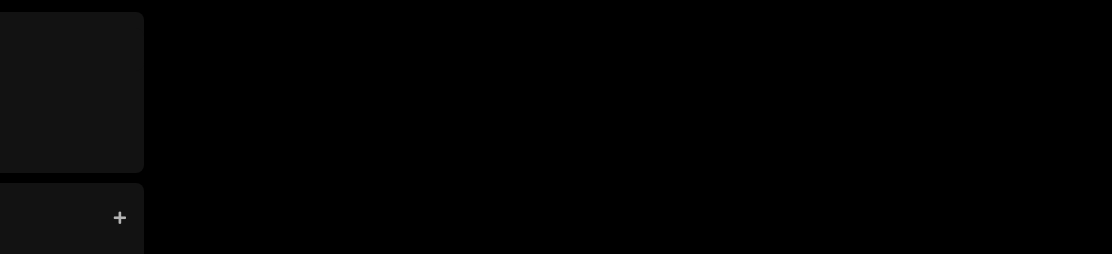
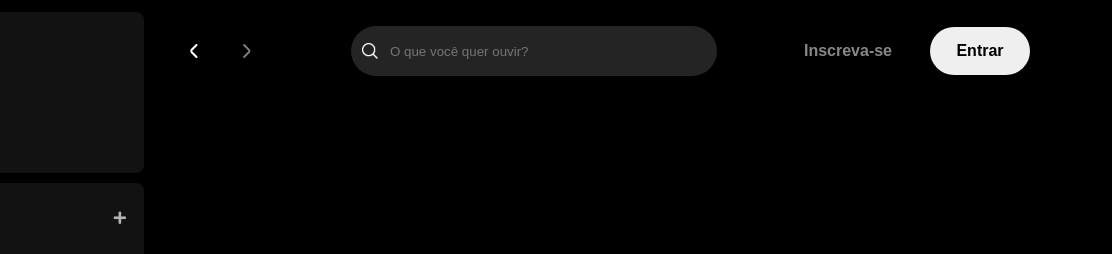
Before and after one commit to vianabsouza/spotify-clone, a plain HTML site: page index.html in a window 1280 px wide. Shown: the top 254 px of the page, 168-1280 px from the left. Drawn offline with Linux system fonts and the light colour scheme.

Commit message:
feat: create header navigation

```diff
--- a/index.html
+++ b/index.html
@@ -6,6 +6,7 @@
   <title>Spotify</title>
   <link rel="stylesheet" href="./src/styles/reset.css">
   <link rel="stylesheet" href="./src/styles/vars.css">
+  <link rel="stylesheet" href="./src/styles/main-content.css">
   <link rel="stylesheet" href="./src/styles/sidebar-footer.css">
   <link rel="stylesheet" href="https://use.fontawesome.com/releases/v5.15.4/css/solid.css"
   integrity="sha384-Tv5i09RULyHKMwX0E8wJUqSOaXlyu3SQxORObAI08iUwIalMmN5L6AvlPX2LMoSE" crossorigin="anonymous" />
@@ -71,6 +72,28 @@
       </div>
     </div>
   </div>
+  <main>
+    <div class="main-container">
+      <nav class="header__navigation">
+        <div class="navigation">
+          <button class="arrow-left">
+            <img src="./src/assets/icons/small-left.png" alt="Seta esquerda">
+          </button>
+          <button class="arrow-right">
+            <img src="./src/assets/icons/small-right.png" alt="Seta direita">
+          </button>
+        </div>
+        <div class="header__search">
+          <img src="./src/assets/icons/search.png" alt="">
+          <input id="search-input" type="text" maxlength="800" placeholder="O que você quer ouvir?">
+        </div>
+        <div class="header__login">
+          <button class="subscribe">Inscreva-se</button>
+          <button class="login">Entrar</button>
+        </div>
+      </nav>
+    </div>
+  </main>
   <footer class="disclaimer-premium">
     <div class="text">
       <p class="disclaimer-premium__title">Testar o Premium de graça</p>
--- /dev/null
+++ b/src/styles/main-content.css
@@ -0,0 +1,89 @@
+.main-container {
+  height: 100vh;
+  margin-left: 320px;
+  margin-right: 56px;
+  max-width: 80vw;
+}
+
+.header__navigation {
+  align-items: center;
+  border-radius: 8px;
+  display: flex;
+  justify-content: space-between;
+  margin: 10px;
+  padding: 16px;
+}
+
+.header__navigation .navigation {
+  align-items: center;
+  display: flex;
+  justify-content: space-around;
+}
+
+.header__navigation .navigation .arrow-left {
+  margin-right: 1.25rem;
+}
+
+.arrow-left,
+.arrow-right {
+  align-items: center;
+  background: var(--bg-icon);
+  background-color: var(--bg-arrow-color);
+  border: none;
+  border-radius: 50%;
+  cursor: pointer;
+  display: flex;
+  height: 32px;
+  justify-content: center;
+  width: 32px;
+}
+
+.header__login {
+  align-items: center;
+  display: flex;
+}
+
+.header__search {
+  align-items: center;
+  background-color: var(--bg-dark-600);
+  border: 1px solid transparent;
+  border-radius: 500px;
+  display: flex;
+  height: 48px;
+  margin-left: 8px;
+  width: 364px;
+}
+
+.header__search img {
+  height: 16px;
+  margin-left: 10px;
+  width: 16px;
+}
+
+.header__search input {
+  background-color: transparent;
+  border: none;
+  color: var(--white);
+  outline: none;
+  overflow: hidden;
+  padding: 0 100px 0 12px;
+  text-overflow: ellipsis;
+  white-space: nowrap;
+}
+
+.header__login .subscribe {
+  background-color: transparent;
+  color: var(--grey-500);
+  font-size: 16px;
+  font-weight: 700;
+  margin-right: 32px;
+}
+
+.header__login .login {
+  border-radius: 40px;
+  color: var(--black);
+  font-size: 16px;
+  font-weight: 700;
+  height: 48px;
+  width: 100px;
+}
--- a/src/styles/sidebar-footer.css
+++ b/src/styles/sidebar-footer.css
@@ -155,7 +155,7 @@ body {
 .languages .languages__button {
   align-items: center;
   background-color: transparent;
-  border: 1px solid var(--grey-400);
+  border: 1px solid var(--grey-500);
   border-radius: 20px;
   color: var(--white);
   cursor: pointer;
--- a/src/styles/vars.css
+++ b/src/styles/vars.css
@@ -3,9 +3,12 @@
 
   --bg-dark-800: #121212;
   --bg-dark-600: #242424;
+  --bg-icon: #131313;
+  --bg-arrow-color: rgba(0, 0, 0, 7);
 
   --grey-300: #b3b3b3;
-  --grey-400: #878787;
+  --grey-400: #a7a7a7;
+  --grey-500: #878787;
 
   --pink-500: #ae2896;
 
@@ -13,4 +16,3 @@
 
   --white: #fff;
   --black: #000;
-}
```
